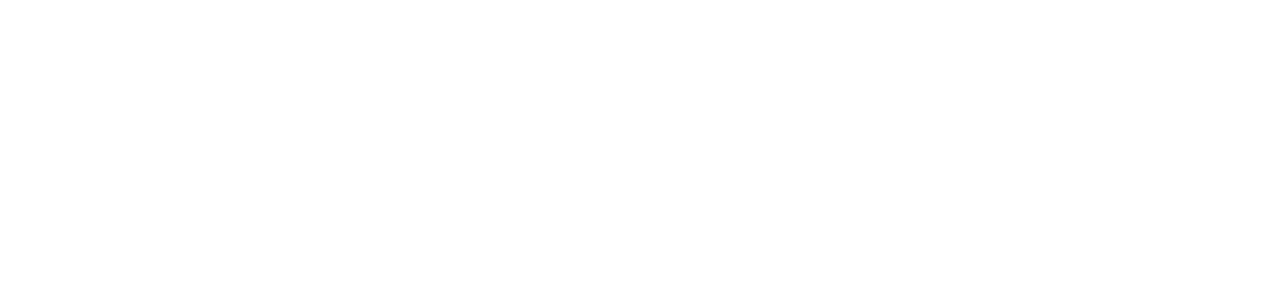
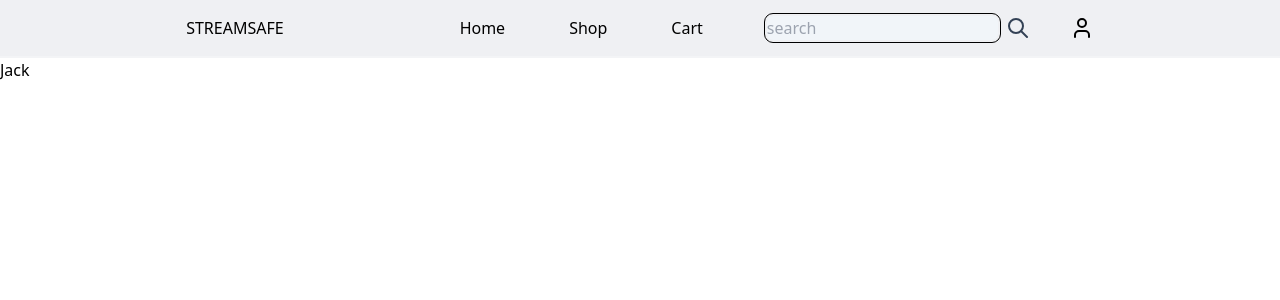
Before and after one commit to Mtendekuyokwa19/moviesite, a React (Create React App) app: page /Card in a window 1280 px wide. Before the commit this address had no page. Shown: the top 300 px of the page. Built offline with nearby package versions, Linux system fonts and the light colour scheme.

Commit message:
update; react router

```diff
--- a/src/App.tsx
+++ b/src/App.tsx
@@ -1,19 +1,28 @@
-import React from 'react';
+import React, { useState } from 'react';
 import logo from './logo.svg';
 import ReactDOM from "react-dom/client";
 import { BrowserRouter, Routes, Route } from "react-router-dom";
 
 import { Home } from './components/home';
-import { Shop } from "./components/shop";
+import { MovieDetails, Shop } from "./components/shop";
 import { Layout } from './Layout';
+import { Card } from './components/card';
 
 export default function App() {
+const [routeCard, setrouteCard] = useState(new MovieDetails("Jack",89,"panda","jack",["String","string"],new Date(),"") );
+
+function cardMove(movie: React.SetStateAction<MovieDetails>) {
+
+  setrouteCard(movie)
+}
+
   return (
     <BrowserRouter>
       <Routes>
         <Route path="/" element={<Layout />}>
           <Route index element={<Home />} />
-          <Route path="shop" element={<Shop />} />
+          <Route path="shop" element={<Shop cardMove={cardMove} />} />
+              <Route path="Card" element={<Card movie={routeCard} />} />
 
         </Route>
       </Routes>
--- a/src/components/card.tsx
+++ b/src/components/card.tsx
@@ -1,11 +1,17 @@
+import { MovieDetails } from "./shop";
 
 
-export function Card() {
+export function Card({movie}:ICard) {
 
 
 
   return (
-    <h1>Cards</h1>
+    <h1>{movie.name}</h1>
   )
 
 }
+
+interface ICard{
+
+  movie:MovieDetails;
+}
--- a/src/components/shop.tsx
+++ b/src/components/shop.tsx
@@ -2,11 +2,12 @@
 import { AddToWatchList, StartCategoryIcon, View } from "./svg"
 import { resolve } from "path";
 import ReactLoading from 'react-loading';
-import { Link } from "react-router-dom";
+import { Link, Route, Routes } from "react-router-dom";
+import { Card } from "./card";
 
 
 //TODO search
-class MovieDetails {
+export class MovieDetails {
 
   name:string;
   rating:number;
@@ -37,8 +38,10 @@
     Authorization: 'Bearer eyJhbGciOiJIUzI1NiJ9.eyJhdWQiOiI0NzVkMWY5MjExNDNkMTBkNTkwMTQzZWIyZGNjMWMyYyIsIm5iZiI6MTcyNTkxMDI1MS40NTg0MjYsInN1YiI6IjY2ZGVjMjY3NDBmZDc4MDkxODA0NjRhYiIsInNjb3BlcyI6WyJhcGlfcmVhZCJdLCJ2ZXJzaW9uIjoxfQ.dhNZYE6TtDoWWikZbskJffk5SZxlSbGCn0Nl8Fc6140'
   }
 };
-
-export function Shop() {
+interface IShop{
+  cardMove:any;
+}
+export function Shop({cardMove}:IShop) {
 
   const [loading, setloading] = useState(true);
 
@@ -102,17 +105,17 @@
   }, []);
 
 
-  return loading?<div className="flex flex-col h-screen justify-center items-center"><Loading type={"bars"} color={"red"}/></div>:<BestOfAction movies={movieCollection}/>
+  return loading?<div className="flex flex-col h-screen justify-center items-center"><Loading type={"bars"} color={"red"}/></div>:<BestOfAction movies={movieCollection} cardMove={cardMove}/>
 
 }
 
-function BestOfAction({movies}:IBestofAction){
-  console.log(movies)
+function BestOfAction({movies,cardMove}:IBestofAction){
+
 
 
   return(
   <div className="grid grid-cols-4 grid-rows-6 gap-y-20">
-    {movies.map(movie=> <MovieCard movie={movie} />)}
+    {movies.map(movie=> <MovieCard movie={movie} cardMove={cardMove}/>)}
   </div>
 
   )
@@ -120,13 +123,15 @@
 interface IBestofAction{
 
   movies:MovieDetails[];
+  cardMove:any;
 }
 
 interface IMovieCard{
   movie:MovieDetails;
+  cardMove:any;
 
 }
-function MovieCard({movie}:IMovieCard) {
+function MovieCard({movie,cardMove}:IMovieCard) {
   const [watched,setWatched]=useState(true)
 
   function toogleWatchlist() {
@@ -137,7 +142,13 @@
   return(
 
     <div className="p-8 h-36 transition-all duration-75 ease-in-out hover:scale-105 card">
-      <img src={movie.image} alt="" className=" rounded-md" />
+
+
+      <Link to="/Card" >
+
+      <img src={movie.image} alt="" className=" rounded-md" onClick={()=>cardMove(movie)} />
+      </Link>
+
 
 
 <div className=" text-white gap-3 p-2 relative -top-16 flex h-full w-full bg-gray-500 rounded-md bg-clip-padding backdrop-filter backdrop-blur-sm bg-opacity-60
```
